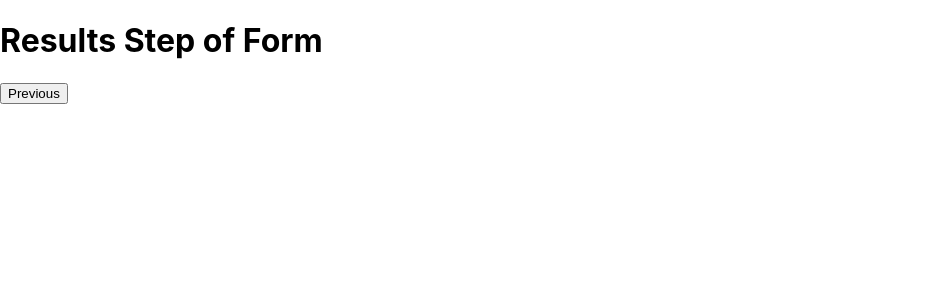
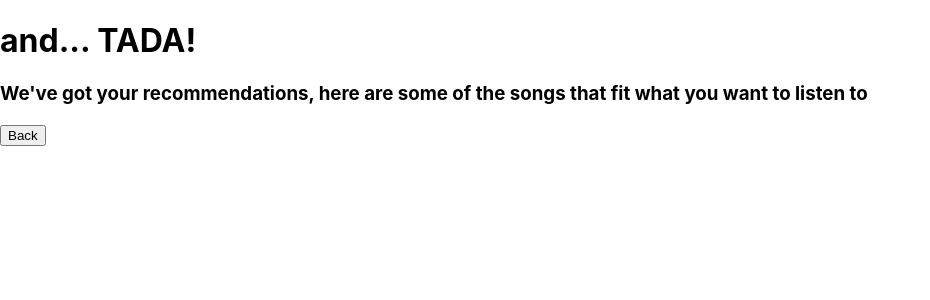
Before and after one commit to AsteroidsGithub/moodify, a Next.js app: page / in a window 1280 px wide. Shown: the top 300 px of the page, without its empty margins (0-930 px from the left). Built offline with nearby package versions, Linux system fonts and the light colour scheme.

Commit message:
Basic sliders for params

```diff
--- a/pages/index.tsx
+++ b/pages/index.tsx
@@ -4,7 +4,11 @@ import { useState } from "react";
 const BaseStep: React.FC = () => {
   return (
     <div>
-      <h1>Base Step of Form</h1>
+      <h1>Let's get a taste of what you like</h1>
+      <h3>
+        Please select upto 5 Songs, Artists and Genres that you're enjoying
+        right now so we can tailor our results
+      </h3>
     </div>
   );
 };
@@ -12,7 +16,22 @@ const BaseStep: React.FC = () => {
 const CharacterStep: React.FC = () => {
   return (
     <div>
-      <h1>Character Step of Form</h1>
+      <h1>How should our recommendations sound?</h1>
+      <h3>
+        Adjust the sliders to find the perfect mood, tempo, and energy for you
+      </h3>
+
+      <div>
+        <label>Angry</label>
+        <input type="range" id="mood" min="0" max="1" step="0.01"></input>
+        <label>Happy</label>
+      </div>
+
+      <div>
+        <label>60</label>
+        <input type="range" id="bpm" min="60" max="180" step="1"></input>
+        <label>180</label>
+      </div>
     </div>
   );
 };
@@ -20,7 +39,11 @@ const CharacterStep: React.FC = () => {
 const ResultsStep: React.FC = () => {
   return (
     <div>
-      <h1>Results Step of Form</h1>
+      <h1>and... TADA!</h1>
+      <h3>
+        We've got your recommendations, here are some of the songs that fit what
+        you want to listen to
+      </h3>
     </div>
   );
 };
@@ -39,7 +62,7 @@ const Home: NextPage = () => {
       }
       <div>
         {formStep > 0 && (
-          <button onClick={() => setFormStep(formStep - 1)}>Previous</button>
+          <button onClick={() => setFormStep(formStep - 1)}>Back</button>
         )}
         {formStep < 2 && (
           <button onClick={() => setFormStep(formStep + 1)}>Next</button>
```
